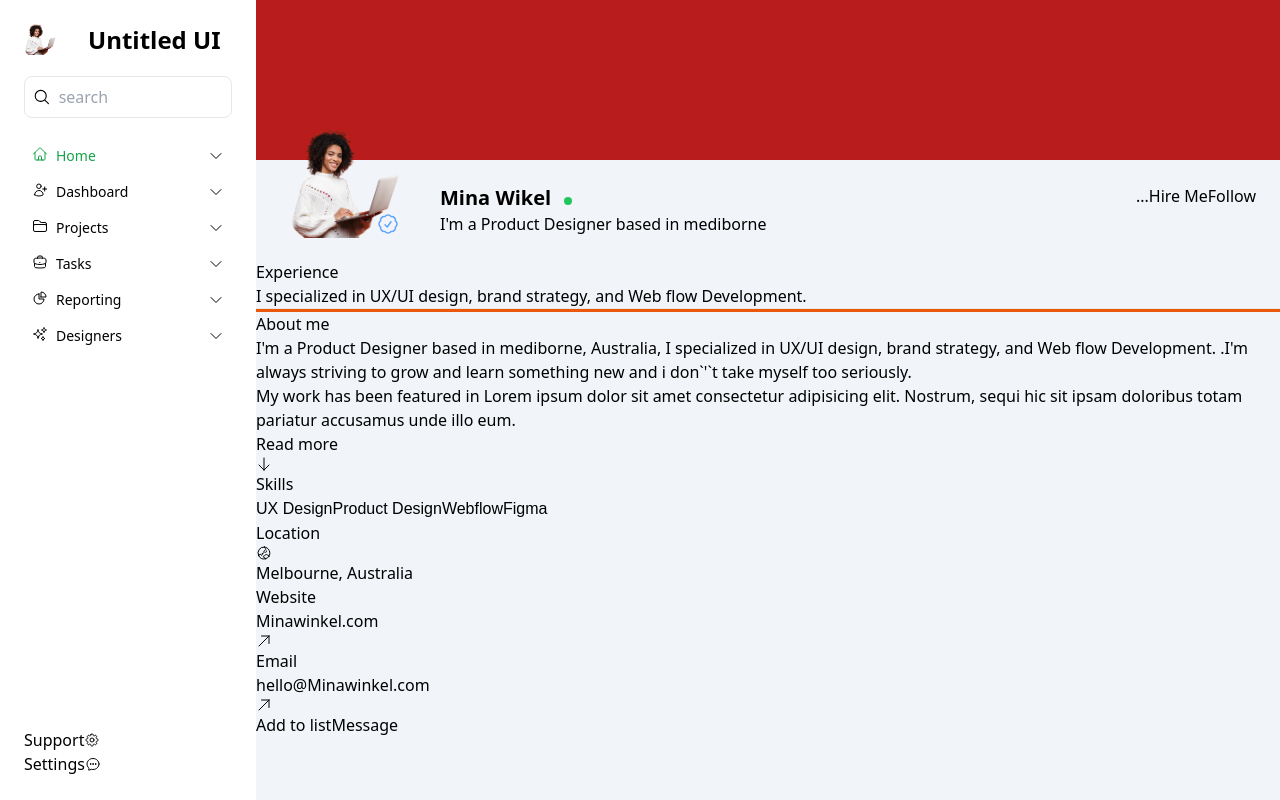
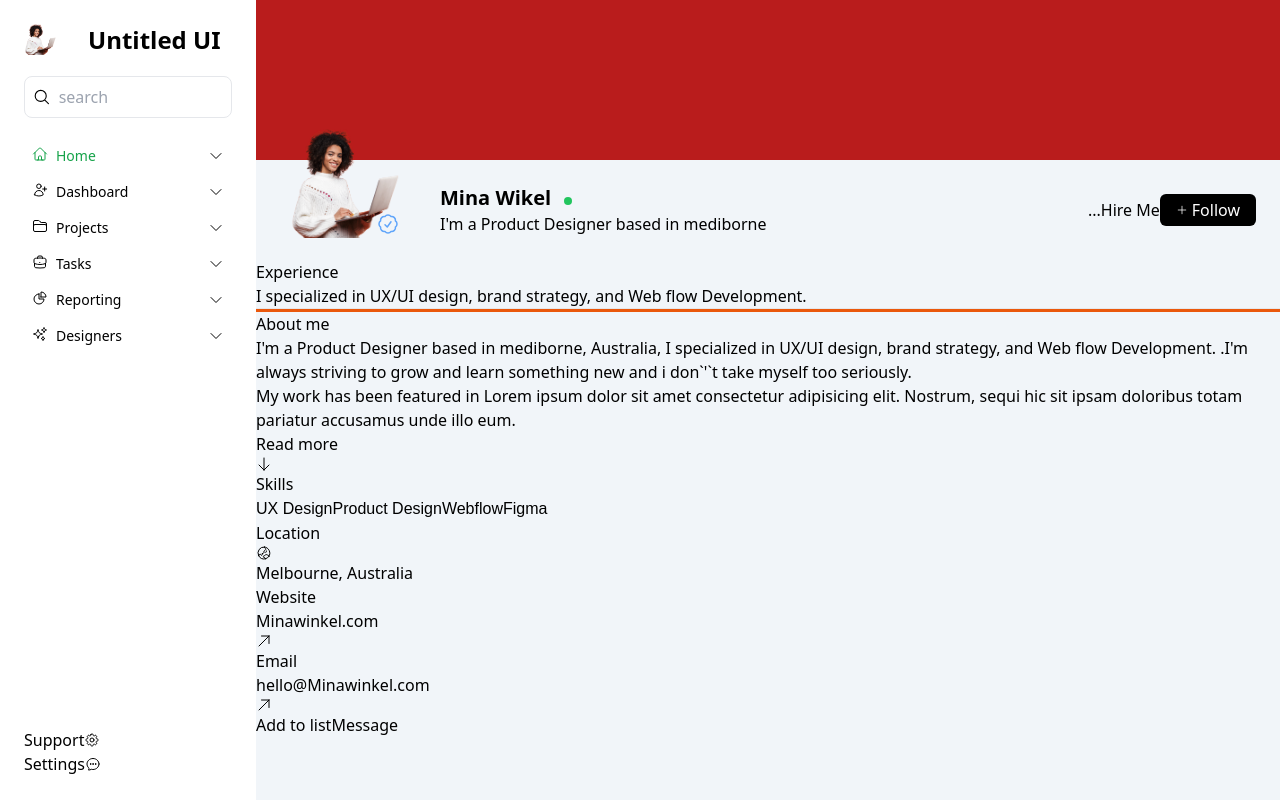
Before and after one commit to Ilesanmi-Erioluwa-Victor/user-profile-nextjs, a Next.js app: page / in a window 1280 px wide. Built offline with nearby package versions, Linux system fonts and the light colour scheme; a web font is replaced by a local one.

Commit message:
Resumed today

```diff
--- a/src/components/Content/User.tsx
+++ b/src/components/Content/User.tsx
@@ -1,7 +1,7 @@
 import React from "react";
 import Image from "next/image";
 import logo from "src/assets/images/africanwomansmiling.png";
-import { CheckBadgeIcon } from "@heroicons/react/24/outline";
+import { CheckBadgeIcon, PlusIcon } from "@heroicons/react/24/outline";
 
 const User = () => {
   return (
@@ -19,15 +19,20 @@ const User = () => {
         </span>
 
         <div className="relative pl-[10rem]">
-          <h2 className="text-xl font-semibold">Mina Wikel <span className="inline-block h-2 w-2 ml-2 bg-green-500 rounded-[50%]"></span></h2>
+          <h2 className="text-xl font-bold">
+            Mina Wikel{" "}
+            <span className="inline-block h-2 w-2 ml-2 bg-green-500 rounded-[50%]"></span>
+          </h2>
           <p>I&apos;m a Product Designer based in mediborne</p>
         </div>
       </div>
 
-      <div>
+      <div className="flex items-center justify-between">
         <button>...</button>
         <button>Hire Me</button>
-        <button>Follow</button>
+        <button className="flex gap-1 items-center bg-black text-white px-4 py-1 rounded-md">
+          <PlusIcon className="w-3 h-3 text-white" /> Follow
+        </button>
       </div>
     </section>
   );
```
